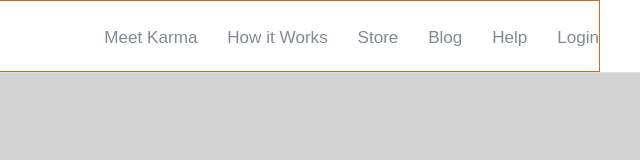
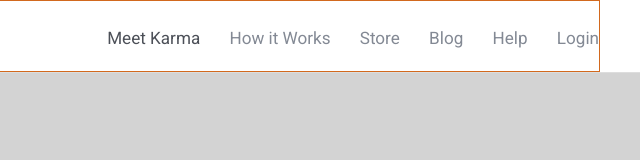
Before and after one commit to mbuzzas/fewd_landing_page_clone, a plain HTML site: page index.html in a window 1280 px wide. Shown: the full height of the page, 506-1146 px from the left. Drawn offline with Linux system fonts and the light colour scheme.

Commit message:
commit message

```diff
--- a/css/style.css
+++ b/css/style.css
@@ -26,12 +26,24 @@ div {
 
 .top-navigation .links {
 	float: right;
+	font-family: 'Roboto', sans-serif;
 	color: #838994;
 	font-size: 1.07rem;
 	margin-top: 1.7rem;
+	-webkit-font-smoothing: antialiased;
 }
 
 .top-navigation .links li {
 	display: inline-block;
 	margin-left: 1.563rem;
 }
+
+.top-navigation .links .active {
+	color: #4c5058;
+	font-weight: 500;
+}
+
+.top-navigation .links li:hover {
+	cursor: pointer;
+	color: #333333;
+}
--- a/index.html
+++ b/index.html
@@ -3,6 +3,7 @@
 <head>
 	<link rel="stylesheet" href="css/normalize.css">
 	<link rel="stylesheet" href="css/style.css">
+	<link href='https://fonts.googleapis.com/css?family=Roboto' rel='stylesheet' type='text/css'>
 	<meta charset="UTF-8">
 	<title>Karma Page</title>
 </head>
```
